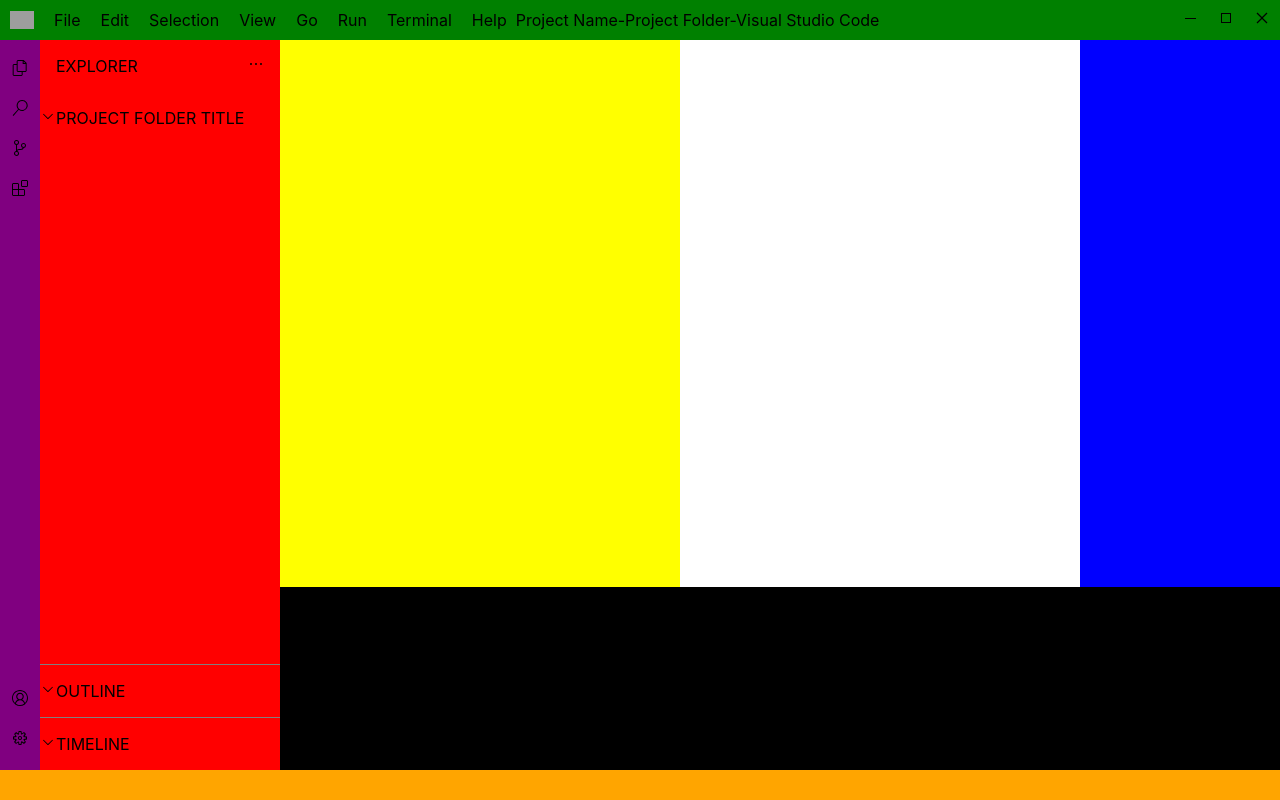
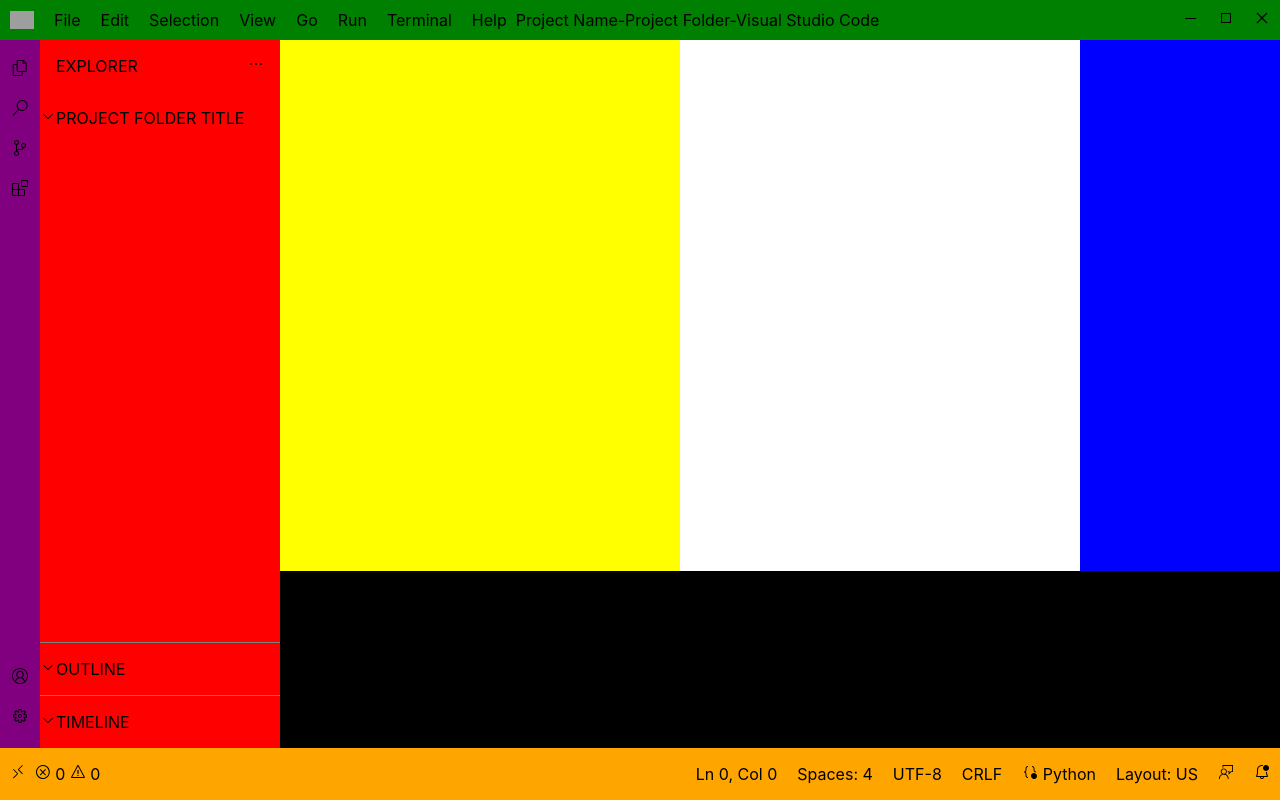
Before and after one commit to mtinife/my-vs-theme, a React (Create React App) app: page / in a window 1280 px wide. Built offline with nearby package versions, Linux system fonts and the light colour scheme; grey boxes are pictures that could not be loaded.

Commit message:
Added status bar content

```diff
--- a/src/App.js
+++ b/src/App.js
@@ -1,6 +1,6 @@
 import './App.sass'
 
-import { VscFiles, VscSearch, VscSourceControl, VscExtensions, VscAccount, VscGear, VscChromeMinimize, VscChromeMaximize, VscChromeClose, VscEllipsis, VscChevronDown } from "react-icons/vsc"
+import { VscFiles, VscSearch, VscSourceControl, VscExtensions, VscAccount, VscGear, VscChromeMinimize, VscChromeMaximize, VscChromeClose, VscEllipsis, VscChevronDown, VscRemote, VscError, VscWarning, VscBracketDot, VscFeedback, VscBellDot } from "react-icons/vsc"
 
 import logo from './vs-themer-logo-dark.png'
 
@@ -86,7 +86,29 @@ function App() {
             <VscChromeClose />
           </div>
         </div>
-        <div className="StatusBar"></div>
+        <div className="StatusBar">
+          <div className="StatusBarRemote">
+            <VscRemote />
+          </div>
+          <div className="StatusBarContent">
+            <div className="StatusBarContentLeft">
+              <VscError />
+              <span> 0 </span>
+              <VscWarning />
+              <span> 0 </span>
+            </div>
+            <div className="StatusBarContentRight">
+              <p className="spacing">Ln <span>0,</span> Col <span>0</span></p>
+              <p>Spaces: <span>4</span></p>
+              <p className="spacing">UTF-8</p>
+              <p>CRLF</p>
+              <p className="spacing"><VscBracketDot /> Python</p>
+              <p>Layout: US</p>
+              <p className="spacing"><VscFeedback /></p>
+              <p><VscBellDot /></p>
+            </div>
+          </div>
+        </div>
       </main>
     </div>
   );
--- a/src/App.sass
+++ b/src/App.sass
@@ -9,6 +9,9 @@
 
 .borderTop
   border-top: 1px solid gray
+
+.spacing
+  padding: 0 20px
 
 .Side-Bar
   background: red
@@ -83,3 +86,14 @@
 .StatusBar
   background: orange
   grid-area: StatusBar
+  display: grid
+  grid-template-columns: 0.02fr 1fr
+  align-items: center
+  padding: 0 10px
+  .StatusBarContent
+    display: flex
+    justify-content: space-between
+    align-items: center
+    .StatusBarContentRight
+      display: flex
+      justify-content: space-between
```
